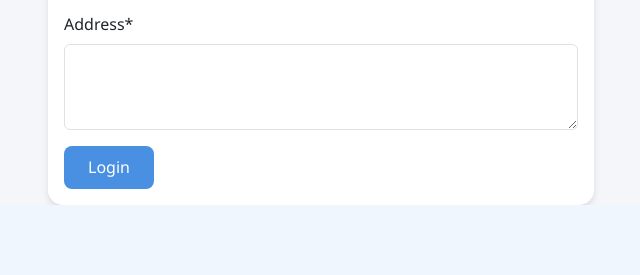
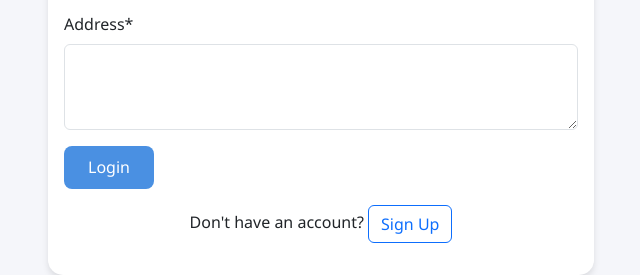
Before and after one commit to moreshwarV8/StudentManagement, a Django app: template students/templates/students/login.html in a window 1280 px wide. Shown: the part 754-1029 px from the top of the page, without its empty margins (319-959 px from the left). Before the commit the page ends 959 px from the top, so only its background shows below. Run offline with Django 5.2, Linux system fonts and the light colour scheme; the template is opened without the code that fills it: values that come from a table or form of the project are taken from there, others are empty; some libraries are stand-ins or nearby versions.

Commit message:
added singup button

```diff
--- a/students/templates/students/login.html
+++ b/students/templates/students/login.html
@@ -16,6 +16,9 @@
                     {{ form|crispy }}
                     <button type="submit" class="btn btn-primary">Login</button>
                 </form>
+                <div class="mt-3 text-center">
+                    <p>Don't have an account? <a href="{% url 'students:register' %}" class="btn btn-outline-primary">Sign Up</a></p>
+                </div>
             </div>
         </div>
     </div>
```
